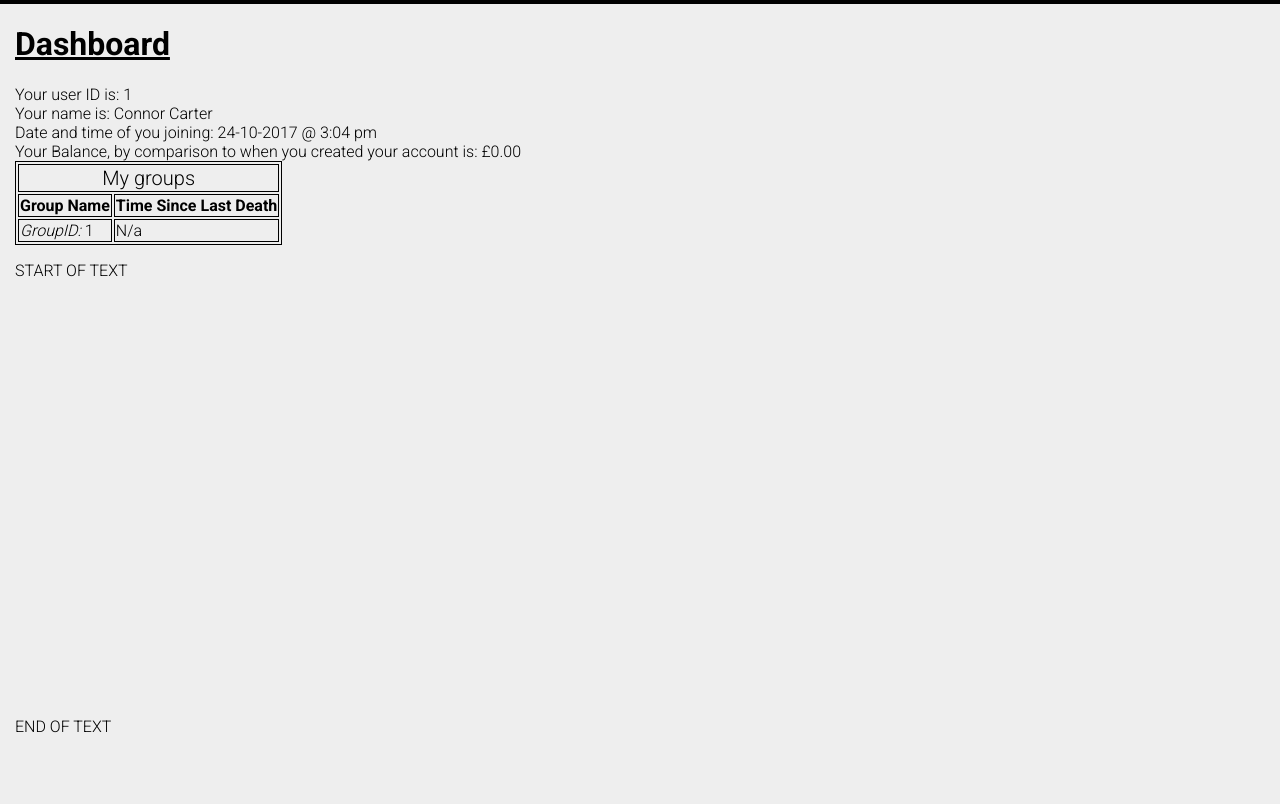
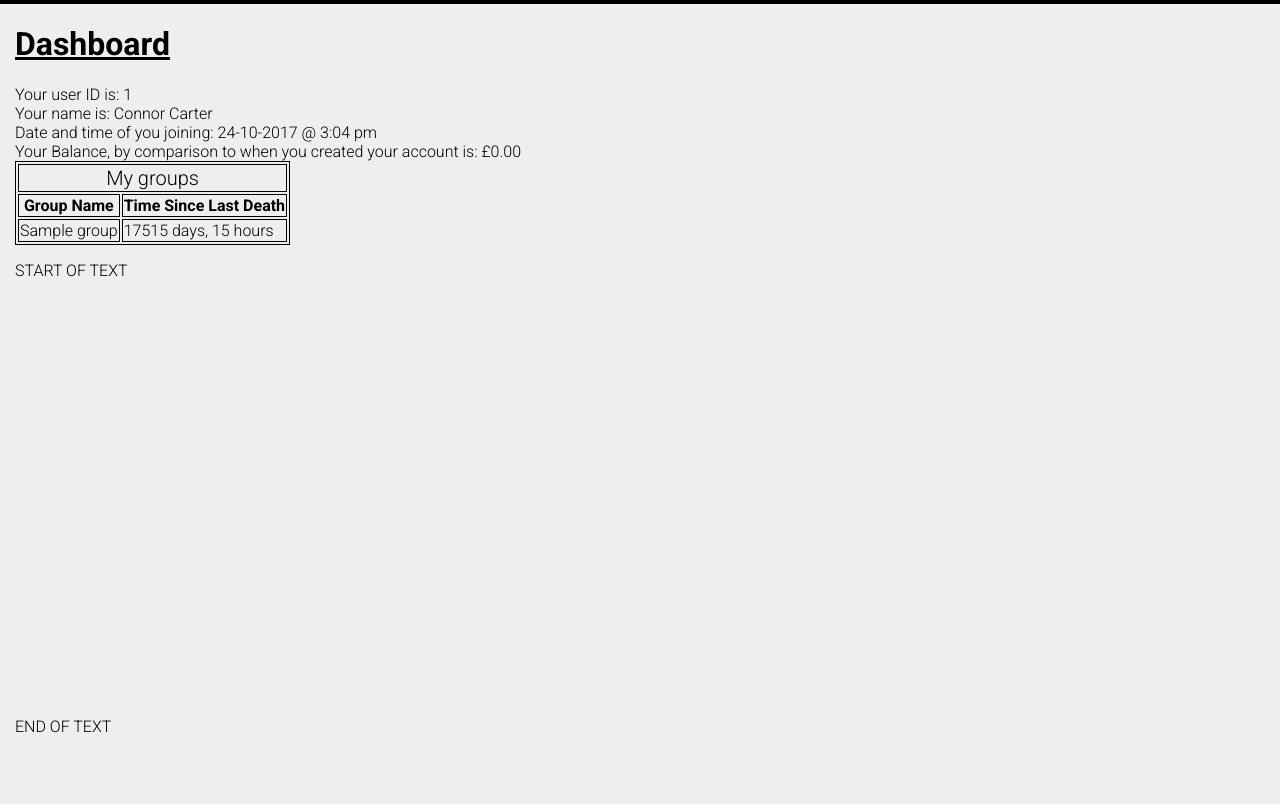
Before and after one commit to Carter99/A-Level_Project, a PHP site: page /Dashboard.php in a window 1280 px wide. Shown: the part 214-1018 px from the top of the page. Run offline with PHP 8.4, Linux system fonts and the light colour scheme; a user stored in the database is signed in; data comes from the database, SQL or seed files in the repository; tables that the repository leaves empty hold one stand-in row (values such as "Sample post").

Commit message:
Lots of Small Changes
Created time formatting function.
Got time formatting on the group creation for cycle duration to snap to the nearest hour.
Edited code so that, on the 'Dashboard' page it pulls data from the 'Groups' table to fill in name and got time since last death working.
Made Login more efficient and secure.

```diff
--- a/CreateGroup.php
+++ b/CreateGroup.php
@@ -99,6 +99,9 @@
 				echo '<script language="javascript">alert("'.$errorReport.'")</script>';
 			}else{
 				$timestamp=time();
+				$duration*=24;
+				$duration=round($duration);
+				$duration/=24
 				$duration*=86400;
 				$sql="INSERT INTO `Groups`(`Name`, `CycleDuration`, `CycleInput`, `LastDeath`) VALUES ('$name','$duration','$input','$timestamp')";
 				if(mysqli_query($con,$sql)){
--- a/Dashboard.php
+++ b/Dashboard.php
@@ -55,13 +55,17 @@
 			 		$sql="SELECT * FROM `Memberships` WHERE `UserID`=".$_SESSION["ID"];
 			 		$results=mysqli_query($con,$sql);
 					while ($row=mysqli_fetch_assoc($results)) {
+						$sql2="SELECT * FROM `Groups` WHERE `ID`=".$row["GroupID"];
+						$results2=mysqli_query($con,$sql2);
+						$groupInfo=mysqli_fetch_assoc($results2);
+						$lastDeath=time_format(time()-$groupInfo["LastDeath"]);
 						echo "
 						<tr>
 							<td>
-								<i>GroupID:</i> ".htmlspecialchars($row["GroupID"],ENT_QUOTES,'UTF-8')."
+								".htmlspecialchars($groupInfo["Name"],ENT_QUOTES,'UTF-8')."
 							</td>
 							<td>
-								N/a
+								".$lastDeath."
 							</td>
 						</tr>";
 					}
--- a/DatabaseConnection.php
+++ b/DatabaseConnection.php
@@ -5,8 +5,23 @@
 	$db_name="DEATHLIST";
 	$con=mysqli_connect($host,$username,$password,$db_name) or die("cannot connect");
 
+	function time_format($seconds){
+		$totalHours=floor($seconds/3600);
+		$days=floor($totalHours/24);
+		$hours=$totalHours-(24*$days);
+		$message="";
+		if ($days!=0) {
+			$message.=$days." day";
+			if ($days!=1) {
+				$message.="s";
+			}
+			$message.=", ";
+		}
 
-	function time_format($time){
-
+		$message.=$hours." hour";
+		if ($hours!=1) {
+			$message.="s";
+		}
+		return $message;
 	}
  ?>
--- a/JoinGroup.php
+++ b/JoinGroup.php
@@ -41,7 +41,7 @@
 					<th>Group Name</th>
 					<th>Number of Members</th>
 					<th>Cycle Duration</th>
-					<th>£ Input per Cycle</th>
+					<th>Input per Cycle</th>
 					<th>Join?</th>
 				</tr>
 				<?php
@@ -61,7 +61,7 @@
 						echo "<tr>
 						<td>".htmlspecialchars($row["Name"],ENT_QUOTES,'UTF-8')."</td>
 						<td>".$value."</td>
-						<td>".$row["CycleDuration"]."</td>
+						<td>".time_format($row["CycleDuration"])."</td>
 						<td>£".money_format("%n",$row["CycleInput"])."</td>
 						<td>";
 						if ($inGroup) {
```
Also changed, not shown: LogIn.php (+7 -8 lines).
